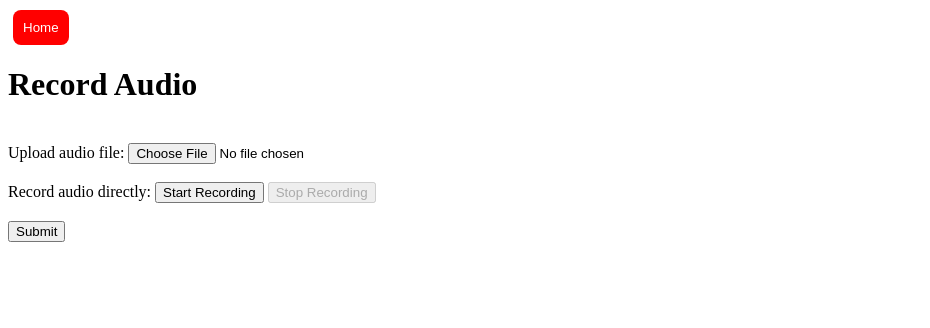
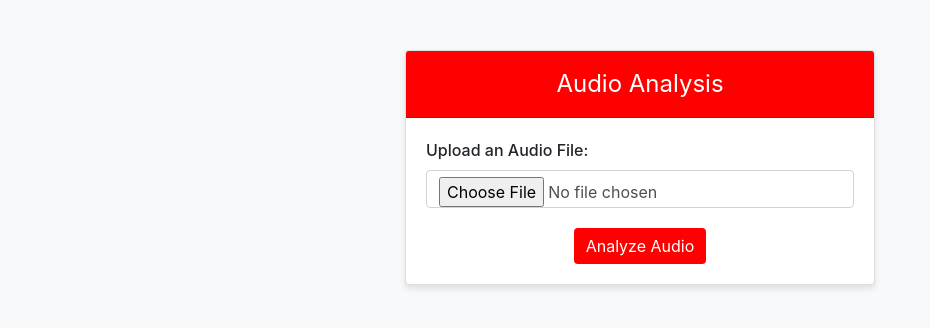
Before and after one commit to muqtadar8/IELTS_analytics, a Django app: page /speaking/ in a window 1280 px wide. Shown: the top 328 px of the page, without its empty margins (0-930 px from the left). Run offline with Django 4.2, Linux system fonts and the light colour scheme; some libraries are stand-ins or nearby versions.

Commit message:
Added frontend stuff to the speaking part and cleaned the output.

```diff
--- a/ielts/speaking/views.py
+++ b/ielts/speaking/views.py
@@ -1,48 +1,41 @@
-# views.py
+# Create your views here.
+import requests
 from django.shortcuts import render
-from django.http import HttpResponse
-import requests
-from tempfile import NamedTemporaryFile
-import base64
-import os
 
-API_URL = "https://api-inference.huggingface.co/models/muqtadar/speech_emotion"
-HEADERS = {"Authorization": "Bearer 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"}
+
+def query_audio(filename):
+    API_URL = "https://api-inference.huggingface.co/models/muqtadar/voice_emo"
+    headers = {"Authorization": "Bearer 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"}
+    with open(filename, "rb") as f:
+        data = f.read()
+        response = requests.post(API_URL, headers=headers, data=data)
+    return response.json()
+
+
+
+def query_audio1(filename):
+    API_URL1 = "https://api-inference.huggingface.co/models/muqtadar/speech_emotion"
+    headers1 = {"Authorization": "Bearer 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"}
+    with open(filename, "rb") as f:
+        data = f.read()
+        response = requests.post(API_URL1, headers=headers1, data=data)
+    return response.json()
 
 def speak(request):
-    if request.method == 'POST':
-        if 'audio' in request.FILES:
-            # Upload case
-            audio_data = request.FILES['audio'].read()
-        else:
-            # Recording case
-            audio_data = base64.b64decode(request.POST['audio_data'])
+    if request.method == "POST" and request.FILES['audio']:
+        uploaded_audio = request.FILES['audio']
 
-        # Create temporary file to hold audio data
-        with NamedTemporaryFile(suffix='.wav', delete=False) as f:
-            f.write(audio_data)
-            audio_filename = f.name
+        # Save the uploaded audio to a temporary file
+        with open("static/temp_audio.mp3", "wb") as f:
+            for chunk in uploaded_audio.chunks():
+                f.write(chunk)
 
-        try:
-            # Send audio data to Hugging Face API
-            response = requests.post(API_URL, headers=HEADERS, files={'audio': open(audio_filename, 'rb')})
-            response.raise_for_status()
-            api_response = response.json()
+        # Perform audio analysis using your functions
+        speech_emotion_result = query_audio1("static/temp_audio.mp3")
+        voice_emotion_result = query_audio("static/temp_audio.mp3")
 
-            # Prepare data for response
-            results = {
-                'audio_data': audio_data,
-                'api_response': api_response,
-            }
+        results = [speech_emotion_result, voice_emotion_result]
 
-            return render(request, 'results.html', context=results)
-
-        except requests.RequestException as e:
-            # Handle API request errors
-            return HttpResponse(f"Error in API request: {str(e)}", status=500)
-
-        finally:
-            # Remove temporary file
-            os.remove(audio_filename)
+        return render(request, 'results.html', {'results': results, 'audio': uploaded_audio})
 
     return render(request, 'speak.html')
--- a/ielts/templates/speak.html
+++ b/ielts/templates/speak.html
@@ -1,64 +1,95 @@
+{% load static %}
+
 <!DOCTYPE html>
-<html lang="en">
+<html>
 <head>
-    <meta charset="UTF-8">
+    <title>Audio Analysis</title>
+    <!-- Include Bootstrap CSS -->
+    <link href="https://maxcdn.bootstrapcdn.com/bootstrap/4.5.2/css/bootstrap.min.css" rel="stylesheet">
+    <style>
+        body {
+            background-color: #f8f9fa;
+        }
+        .container {
+            max-width: 500px;
+            margin-top: 50px;
+        }
+        .card {
+            box-shadow: 0 4px 6px rgba(0, 0, 0, 0.1);
+        }
+        .card-header {
+            background-color: #ff0000;
+            color: #fff;
+            text-align: center;
+            font-size: 24px;
+            padding: 15px 0;
+        }
+        .card-body {
+            padding: 20px;
+        }
+        .form-group {
+            margin-bottom: 20px;
+        }
+        label {
+            font-weight: 500;
+        }
+        .btn-primary {
+            background-color: #ff0000;
+            border: none;
+        }
+        .btn-primary:hover {
+            background-color: #740101f7;
+        }
 
-    <a href="{% url 'home' %}" style="text-decoration: none; display: block; text-align: left; margin-top: 10px; margin-left: 5px;">
-        <button style="padding: 10px; background-color: #ff0000; color: #fff; border: none; cursor: pointer;
-                        border-radius: 8px; font-family: Arial, sans-serif;">
-            Home
-        </button>
-    </a>
+        /* Loading animation styles */
+        .loading {
+            display: none;
+        }
 
-    <title>Record Audio</title>
+        .loading img {
+            width: 50px;
+            height: 50px;
+        }
+    </style>
+    <script src="https://code.jquery.com/jquery-3.5.1.slim.min.js"></script>
+    <script>
+        $(document).ready(function () {
+            $("form").submit(function () {
+                // Show loading animation when the form is submitted
+                $(".loading").show();
+            });
+        });
+    </script>
 </head>
 <body>
-    <h1>Record Audio</h1>
-    <br>
-    <form id="record-form" method="post" enctype="multipart/form-data">
-        <label for="audio_file">Upload audio file:</label>
-        <input type="file" name="audio" id="audio_file" accept="audio/*">
-        <br><br>
-        <label for="audio_data">Record audio directly:</label>
-        <button id="record-btn">Start Recording</button>
-        <button id="stop-btn" disabled>Stop Recording</button>
-        <br><br>
-        <input type="hidden" name="audio_data" id="audio_data">
-        <button type="button" onclick="submitAudio()">Submit</button>
-    </form>
+    <div class="container">
+        <div class="card">
+            <div class="card-header">
+                Audio Analysis
+            </div>
+            <div class="card-body">
+                <form method="post" enctype="multipart/form-data">
+                    {% csrf_token %}
+                    <div class="form-group">
+                        <label for="audio">Upload an Audio File:</label>
+                        <input type="file" class="form-control" name="audio" accept="audio/*" required>
+                    </div>
+                    <div class="text-center">
+                        <button type="submit" class="btn btn-primary">Analyze Audio</button>
+                    </div>
+                </form>
 
-    <script src="https://cdn.rawgit.com/mattdiamond/Recorderjs/08e7abd9/dist/recorder.js"></script>
-    <script>
-        const recorder = new Recorder(navigator.mediaDevices.getUserMedia({ audio: true }));
-        const recordBtn = document.getElementById('record-btn');
-        const stopBtn = document.getElementById('stop-btn');
-        const audioDataInput = document.getElementById('audio_data');
+                <!-- Loading animation -->
+                <div class="loading text-center">
+                    <p>Loading...</p>
+                    <!-- <img src="{% static 'loading.gif' %}" alt="Loading Animation"> -->
+                </div>
+            </div>
+        </div>
+    </div>
 
-        function submitAudio() {
-            if (audioDataInput.value || document.getElementById('audio_file').files.length > 0) {
-                // Submit form with audio data
-                document.getElementById('record-form').submit();
-            } else {
-                alert("Please upload an audio file or record your audio first.");
-            }
-        }
-
-        recordBtn.addEventListener('click', async () => {
-            await recorder.start();
-            recordBtn.disabled = true;
-            stopBtn.disabled = false;
-        });
-
-        stopBtn.addEventListener('click', async () => {
-            await recorder.stop();
-            const blob = await recorder.exportWAV();
-            const audioData = await blob.arrayBuffer();
-
-            audioDataInput.value = btoa(String.fromCharCode.apply(null, new Uint8Array(audioData)));
-
-            recordBtn.disabled = false;
-            stopBtn.disabled = true;
-        });
-    </script>
+    <!-- Include Bootstrap JS and any other scripts (Optional) -->
+    <script src="https://cdn.jsdelivr.net/npm/@popperjs/core@2.5.3/dist/umd/popper.min.js"></script>
+    <script src="https://maxcdn.bootstrapcdn.com/bootstrap/4.5.2/js/bootstrap.min.js"></script>
 </body>
 </html>
--- a/ielts/templates/write.html
+++ b/ielts/templates/write.html
@@ -142,7 +142,6 @@
     </div>
     {% if result %}
     <div class="feedback-section">
-        <h2>Analysis:</h2>
         {% for message in result %}
         <p>{{ message.role }}:</p>
         {% for text_content in message.content %}
```
Also changed, not shown: ielts/templates/home.html (+29 -9 lines), ielts/templates/results.html (+62 -7 lines), ielts/db.sqlite3, ielts/static/images/Homepage.jpg (renamed from ielts/accounts/static/images/Homepage.jpg), 1 other file.
